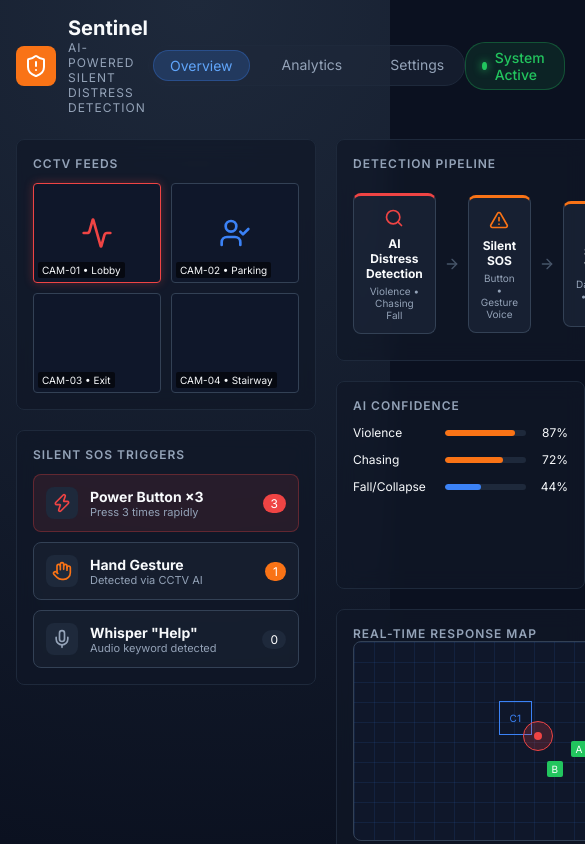
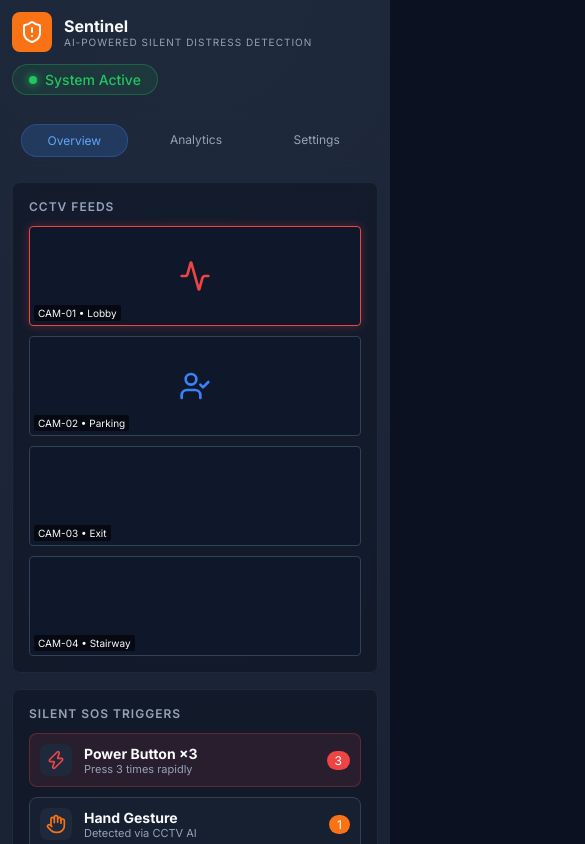
Before and after one commit to Rosalin-nayak/gdg_hackathon, a React (Vite) app in the folder frontend/: page /dashboard in a window 390 px wide. Shown: the top 844 px of the page, 585 px wide, since content can reach past the window. Built offline with nearby package versions, Linux system fonts and the light colour scheme.

Commit message:
made it responsive

```diff
--- a/frontend/src/pages/Dashboard.css
+++ b/frontend/src/pages/Dashboard.css
@@ -465,3 +465,93 @@
 }
 .alert-status.green { color: var(--accent-green); }
 .alert-status.orange { color: var(--accent-orange); }
+
+/* Responsive Media Queries */
+@media (max-width: 1200px) {
+  .dashboard-content {
+    grid-template-columns: 280px 1fr 280px;
+  }
+}
+
+@media (max-width: 1024px) {
+  .dashboard-container {
+    height: auto;
+    min-height: 100vh;
+    padding: 12px;
+  }
+  .dashboard-content {
+    grid-template-columns: 1fr;
+    height: auto;
+    gap: 16px;
+  }
+  .col-left, .col-right, .col-center {
+    overflow-y: visible;
+    gap: 16px;
+  }
+  .center-middle {
+    flex-direction: column;
+  }
+}
+
+@media (max-width: 768px) {
+  .dashboard-header {
+    flex-wrap: wrap;
+    gap: 12px;
+    margin-bottom: 16px;
+  }
+  .header-nav {
+    order: 3;
+    width: 100%;
+    justify-content: center;
+    margin-top: 8px;
+    padding: 8px;
+  }
+  .nav-item {
+    flex: 1;
+    text-align: center;
+    padding: 8px;
+  }
+  .cctv-grid {
+    grid-template-columns: 1fr;
+  }
+  .pipeline-container {
+    flex-wrap: wrap;
+    gap: 8px;
+  }
+  .pipeline-step {
+    min-width: calc(50% - 8px);
+    margin-bottom: 8px;
+  }
+  .pipeline-arrow {
+    display: none;
+  }
+  .verify-stats {
+    flex-direction: column;
+  }
+  .sos-trigger-btn {
+    padding: 16px;
+    font-size: 16px;
+    margin-top: 8px;
+  }
+}
+
+@media (max-width: 480px) {
+  .pipeline-step {
+    min-width: 100%;
+  }
+  .stats-grid {
+    grid-template-columns: 1fr;
+  }
+  .header-title h1 {
+    font-size: 16px;
+  }
+  .header-title p {
+    font-size: 10px;
+  }
+  .nav-item {
+    font-size: 12px;
+  }
+  .trigger-item {
+    padding: 10px;
+  }
+}
```
